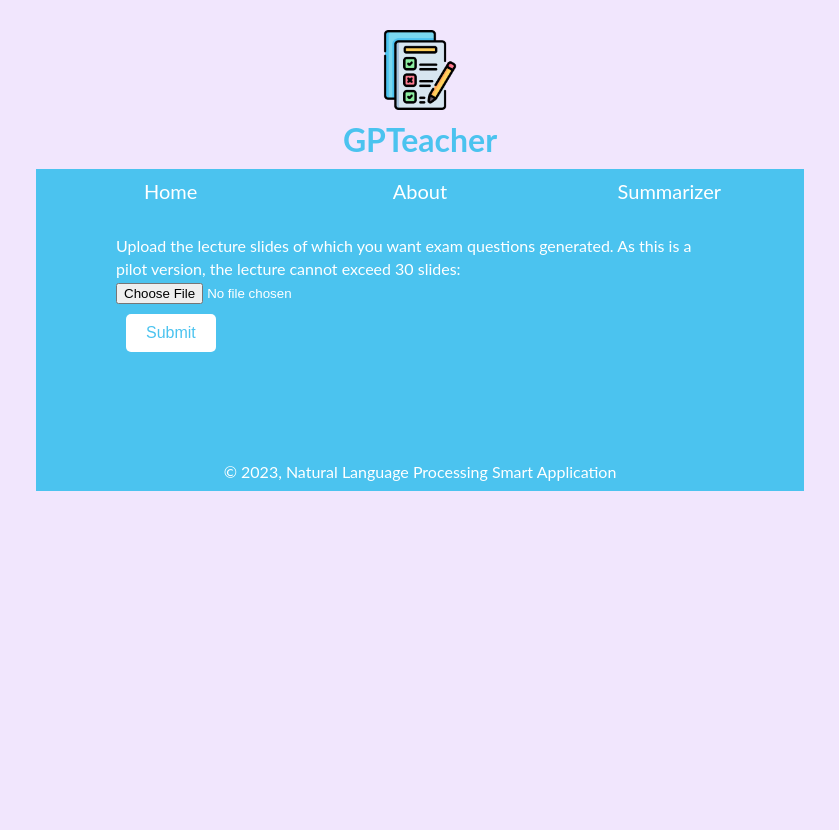
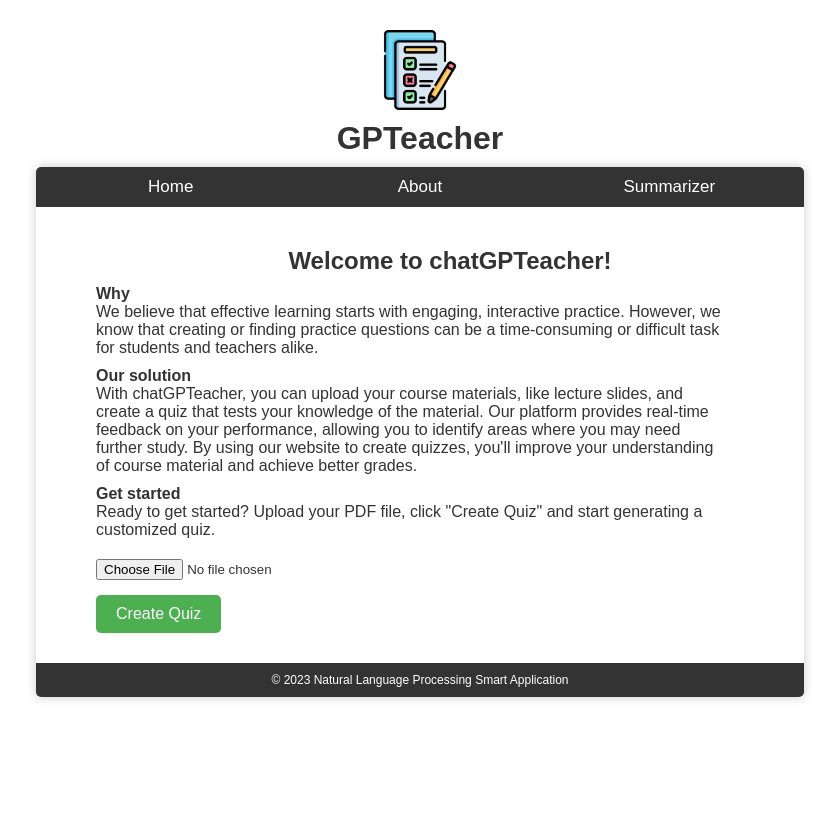
Before and after one commit to willemhuijzer/Exam-Generator, a Flask app: page / in a window 1280 px wide. Shown: the whole page, without its empty margins (220-1059 px from the left). Before the commit the page ends 491 px from the top, so only its background shows below. Run offline with Flask 3, Linux system fonts and the light colour scheme; parts of the project's set-up code (start-up, migrations or seed data) failed here and were passed over.

Commit message:
styling and content upgrade

```diff
--- a/project/app.py
+++ b/project/app.py
@@ -14,7 +14,7 @@ def index():
 @app.route("/", methods=["POST"])
 def generate():
 
-    simulate = False
+    simulate = True
     pdf_text = 0 # dummy value for simulation
 
     if not simulate:
--- a/project/openai_api.py
+++ b/project/openai_api.py
@@ -33,9 +33,9 @@ def generate_response(pdf_text, simulate_response=False):
     )
     output = response['choices'][0]['message']['content']
     # open text.txt in write mode
-    with open("text.txt", "w") as file_object:
-        # write text to file
-        file_object.write(output)
+    # with open("text.txt", "w") as file_object:
+    #     # write text to file
+    #     file_object.write(output)
 
     return output
 
--- a/project/static/style.css
+++ b/project/static/style.css
@@ -5,7 +5,40 @@
 }
 
 :root {
-  --main_color: #4BC3EF;
+  --main_background: #ffffff;
+  --second_background: #ffffff;
+  --extra_background: #333;
+
+  --test: red;
+
+  --main_letter_color: #333;
+  --second_letter_color: #fff;
+  --second_letter_color_hover: #c2c2c2;
+
+  --accent: #4CAF50;
+  --accent_hover: #45a049;
+}
+
+body {
+  font-family: sans-serif;
+  background-color: var(--main_background);
+}
+
+
+div.everything {
+  width: 60%;
+  margin-left: 20%;
+
+  background-color: var(--main_background);
+  color: var(--main_letter_color);
+
+  min-height: 100vh;
+
+}
+
+div.content {
+  box-shadow: 0 0 10px rgba(0, 0, 0, 0.2);
+
 }
 
 #header-icon {
@@ -21,41 +54,46 @@ h1 {
   text-align: center;
   margin-top: 10px;
   margin-bottom: 10px;
-  font-family: Lato;
-  color: var(--main_color);
+  /* font-family: Lato; */
+  /* color: var(--main_color); */
 }
 
-body {
-  font-family: Lato;
-  background-color: #f1e6fd;
+h2 {
+  padding-left: 80px;
+  padding-top:  20px;
 }
 
-main {
-  max-width: 800px;
-  margin: 0 auto;
-  padding: 20px;
+h2 {
+  font-size: 24;
+  /* centre */
+  text-align: center;
 }
 
-footer {
-  background-color: var(--main_color);
-  color: #fff;
-  padding: 10px;
-  text-align: center;
-  padding-top: 100px;
-  padding-bottom: 10px;
-  width: 60%;  /* set nav width to 50% of the page */
-  margin-left: 20%;  /* start nav at 25% of the page */
+h4 {
+  margin-top: 10px;
+}
+
+
+main {
+  /* max-width: 800px;
+  margin: 0 auto;
+  padding: 20px; */
 }
 
 nav {
-  background-color: var(--main_color);
-  color: #fff;
+  background-color: var(--extra_background);
+  /* var(--main_color); */
+  color: var(--second_letter_color);
   display: flex;
-  font-size: 20px;
+  font-size: 17px;
   justify-content: center;  /* center the ul within the nav */
   padding: 10px;
-  width: 60%;  /* set nav width to 50% of the page */
-  margin-left: 20%;  /* start nav at 25% of the page */
+  /* width: 60%;  /* set nav width to 50% of the page */
+  /* margin-left: 20%;  start nav at 25% of the page */
+
+  border-top-left-radius : 5px;
+  border-top-right-radius : 5px;
+
 }
 
 nav ul {
@@ -74,26 +112,92 @@ nav li {
 }
 
 nav a {
-  color: #fff;
+  color: var(--second_letter_color);
   text-decoration: none;
 }
 
 /* edit the hovering */
 nav a:hover {
-  color: #f1e6fd;
+  color: var(--second_letter_color_hover);
   text-decoration: none;
+}
+
+label {
+  font-size: 13px;
+  /* cursor: pointer; */
 }
 
 form {
   box-sizing: border-box;  /* new property */
-  padding-left: 80px;
+  background-color: var(--second_background);
+  color: var(--main_letter_color); /* same text color as nav */
+}
+
+form.home_page_form {
+  padding-left: 60px;
   padding-right: 80px;
   padding-top: 20px;
-  font-size: larger;
-  background-color: var(--main_color);
-  margin-left: 20%; /* align form with nav */
-  width: 60%; /* same width as nav */
-  color: #fff; /* same text color as nav */
+  padding-bottom: 20px;
+}
+
+form.exam-form{
+  padding-left: 80px;
+  padding-right: 75px;
+  padding-top: 20px;
+  padding-bottom: 20px;
+}
+
+input[type="file"] {
+  margin: 20px 0 5px 0;
+  cursor: pointer;
+}
+
+
+/* this is for the questions page */
+button.submit-button {
+  background-color: var(--accent);
+  color: var(--second_letter_color);
+  padding: 10px 20px;
+  margin: 10px 0;
+  border: none;
+  border-radius: 5px;
+  cursor: pointer;
+  font-size: 16px;
+}
+button.submit-button:hover {
+  background-color: var(--accent_hover);
+}
+
+/* this is for the home page */
+input[type="submit"] {
+  background-color: var(--accent);
+  color: var(--second_letter_color);
+  padding: 10px 20px;
+  margin: 10px 0;
+  border: none;
+  border-radius: 5px;
+  cursor: pointer;
+  font-size: 16px;
+}
+input[type="submit"]:hover {
+  background-color: var(--accent_hover);
+}
+
+div.question{
+  margin-top: 12px;
+}
+
+div.option {
+  margin-top: 2px;
+}
+
+textarea {
+  width: 100%;
+  margin-bottom: 20px;
+  padding: 10px;
+  border: 2px solid var(--second_background);
+  border-radius: 5px;
+  resize: vertical;
 }
 
 .input-label {
@@ -101,40 +205,40 @@ form {
   font-size: 16px;
 }
 
-
-
-input[type="submit"] {
-  background-color: #ffffff;
-  color: var(--main_color);
-  padding: 10px 20px;
-  margin: 10px;
-  border: none;
-  border-radius: 5px;
-  cursor: pointer;
-  font-size: 16px;
-}
-
-input[type="submit"]:hover {
-  background-color: #f1e6fd;
-}
-
-label {
-  font-size: 13px;
-  /* font-weight: ; */
-}
-
-textarea {
-  width: 100%;
-  margin-bottom: 20px;
-  padding: 10px;
-  border: 2px solid #ccc;
-  border-radius: 5px;
-  resize: vertical;
-}
-
-answer-section {
+div.answer-section {
   display: none;
   justify-content: space-between;
   align-items: center;
   margin-bottom: 20px;
 }
+
+score-section {
+  display: none;
+  justify-content: space-between;
+  align-items: center;
+  margin-bottom: 20px;
+
+}
+
+div.score-section {
+  font-size: 20px;
+  text-align: center;
+
+}
+
+footer {
+  /* background-color: var(--main_color); */
+  background-color: var(--extra_background);
+  color: var(--second_letter_color);
+  padding: 10px;
+  text-align: center;
+  font-size: 12px;
+  padding-top: 10px;
+  padding-bottom: 10px;
+  /* width: 60%;  set nav width to 50% of the page */
+  /*margin-left: 20%;  /* start nav at 25% of the page */
+
+  border-bottom-left-radius : 5px;
+  border-bottom-right-radius : 5px;
+
+}
--- a/project/templates/index.html
+++ b/project/templates/index.html
@@ -7,9 +7,11 @@
     <link rel="icon" href="{{ url_for('static', filename='icon.png') }}" type="image/x-icon">  </head>
   <body>
 
+    <div class="everything" >
       <img id="header-icon" src="{{ url_for('static', filename='icon.png') }}" alt="Website Icon">
       <h1>GPTeacher</h1>
 
+      <div class="content">
         <nav>
           <ul>
             <li><a href="/">Home</a></li>
@@ -18,15 +20,31 @@
           </ul>
         </nav>
 
-    <form action="/" method="POST" enctype="multipart/form-data">
-      <label class="input-label" for="text_input">Upload the lecture slides of which you want exam questions generated. As this is a pilot version, the lecture cannot exceed 30 slides: </label><br>
+        <form class="home_page_form" action="/" method="POST" enctype="multipart/form-data">
+          <h2 class="h2-welcome">Welcome to chatGPTeacher!</h2>
+          <section>
+            <h4>Why</h4>
+            <p>We believe that effective learning starts with engaging, interactive practice. However, we know that creating or finding practice questions can be a time-consuming or difficult task for students and teachers alike.</p>
+          </section>
+
+          <section>
+            <h4>Our solution</h4>
+            <p>With chatGPTeacher, you can upload your course materials, like lecture slides, and create a quiz that tests your knowledge of the material. Our platform provides real-time feedback on your performance, allowing you to identify areas where you may need further study. By using our website to create quizzes, you'll improve your understanding of course material and achieve better grades.</p>
+          </section>
+
+          <section>
+            <h4>Get started</h4>
+            <p>Ready to get started? Upload your PDF file, click "Create Quiz" and start generating a customized quiz.</p>
             <input class="input-field" type="file" id="pdf_input" name="pdf_input"><br>
-      <input type="submit" value="Submit">
+            <input type="submit" value="Create Quiz">
+          </section>
+
         </form>
 
         <footer>
-      <p>&copy; 2023, Natural Language Processing Smart Application</p>
+          <p>&copy; 2023 Natural Language Processing Smart Application</p>
         </footer>
-
+      </div>
+    </div>
   </body>
 </html>
```
Also changed, not shown: project/templates/base.html (+9 -1 lines), project/templates/questions.html (+10 -5 lines), text.txt (+35 -5 lines), 1 other file. Lines whose indentation alone changed are shown as unchanged.
